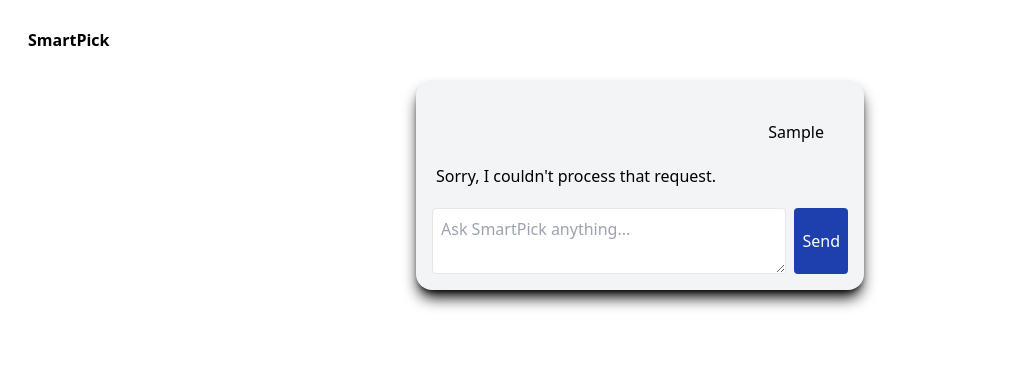
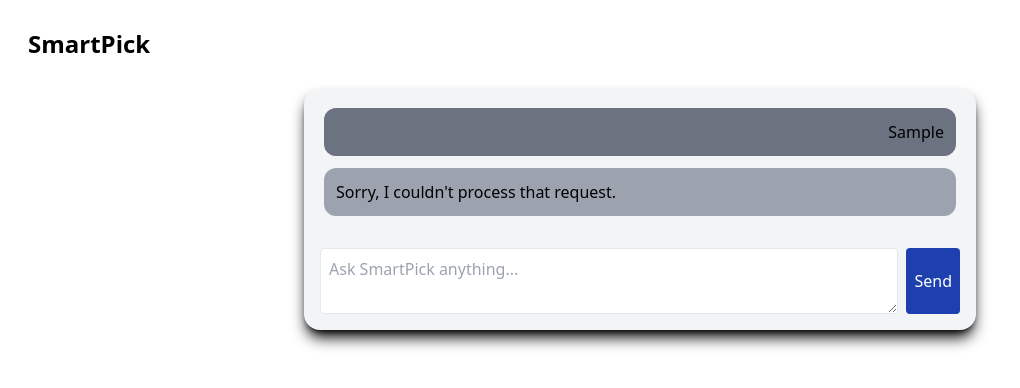
Before and after one commit to DharuNamikaze/smart-pick, a Next.js app: page / in a window 1280 px wide. Both pictures are taken after typing "Sample" into the empty fields and a click on the button "Send". Shown: the top 388 px of the page, without its empty margins (0-1020 px from the left). Built offline with nearby package versions, Linux system fonts and the light colour scheme; no server answers.

Commit message:
Minor Changes

```diff
--- a/components/Chatbot.jsx
+++ b/components/Chatbot.jsx
@@ -62,12 +62,12 @@
   };
 
   return (
-    <div className="chatbot-container p-4 max-w-md mx-auto bg-gray-100 rounded-2xl shadow-lg shadow-black">
+    <div className="chatbot-container p-4 max-w-2xl mx-auto bg-gray-100 rounded-2xl shadow-lg shadow-black">
       <div className="chat-display mb-4 p-1">
         {messages.map((msg, index) => (
           <div
             key={index}
-            className={msg.sender === "user" ? "user-message text-right p-5" : "bot-message pr-5"}
+            className={msg.sender === "user" ? "user-message text-right p-3 mb-3 rounded-xl bg-gray-500 " : "bot-message  mb-3 p-3 rounded-xl bg-gray-400"}
           >
             {msg.text}
           </div>
--- a/components/Header.jsx
+++ b/components/Header.jsx
@@ -8,7 +8,7 @@
 
     <Link href="/">
     <header className="m-2 p-2">
-      <h1 className="blue-gradient font-extrabold m-1 p-2">SmartPick</h1>
+      <h1 className="text-2xl font-extrabold m-1 p-2">SmartPick</h1>
     </header>
     </Link>
 
```
